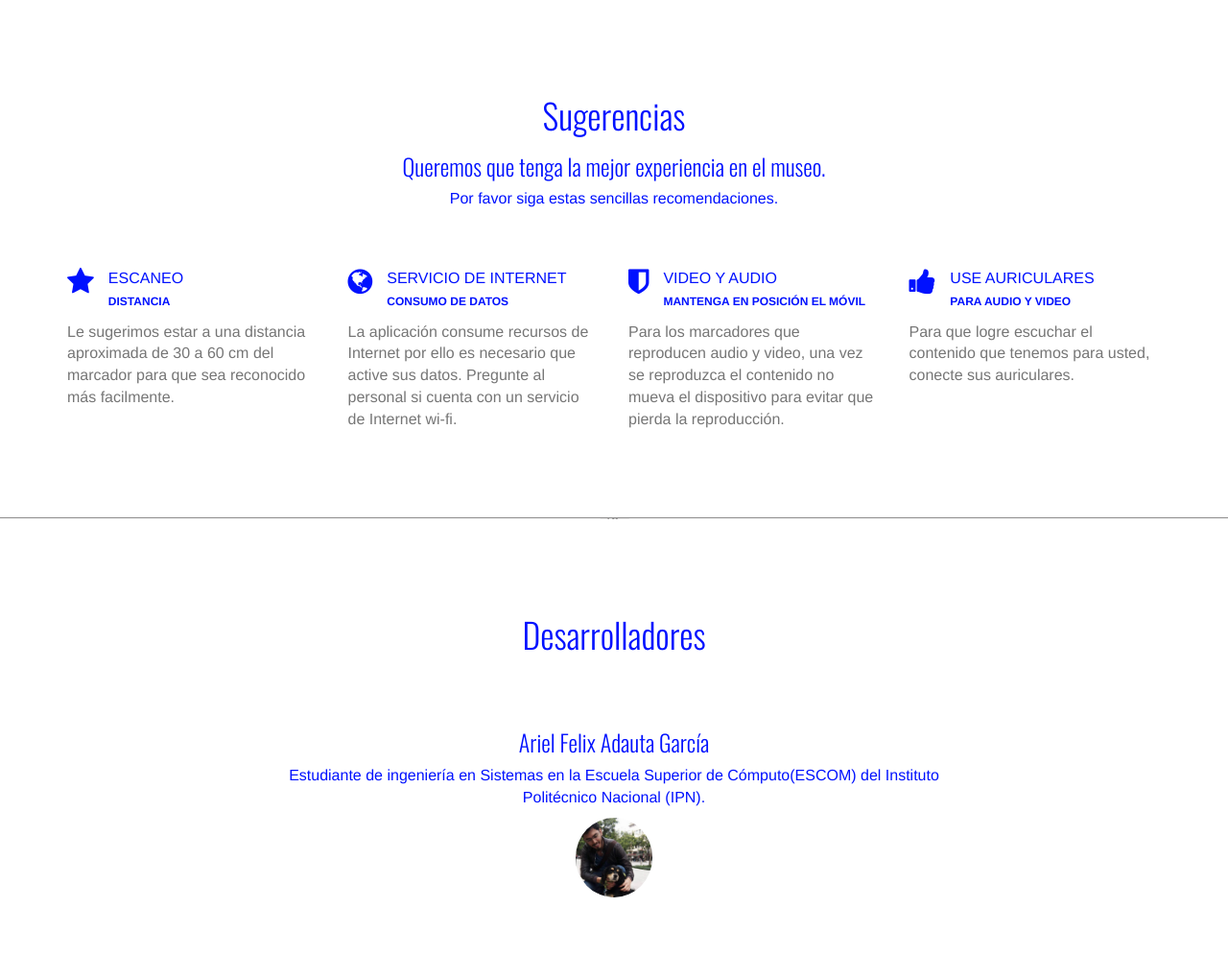
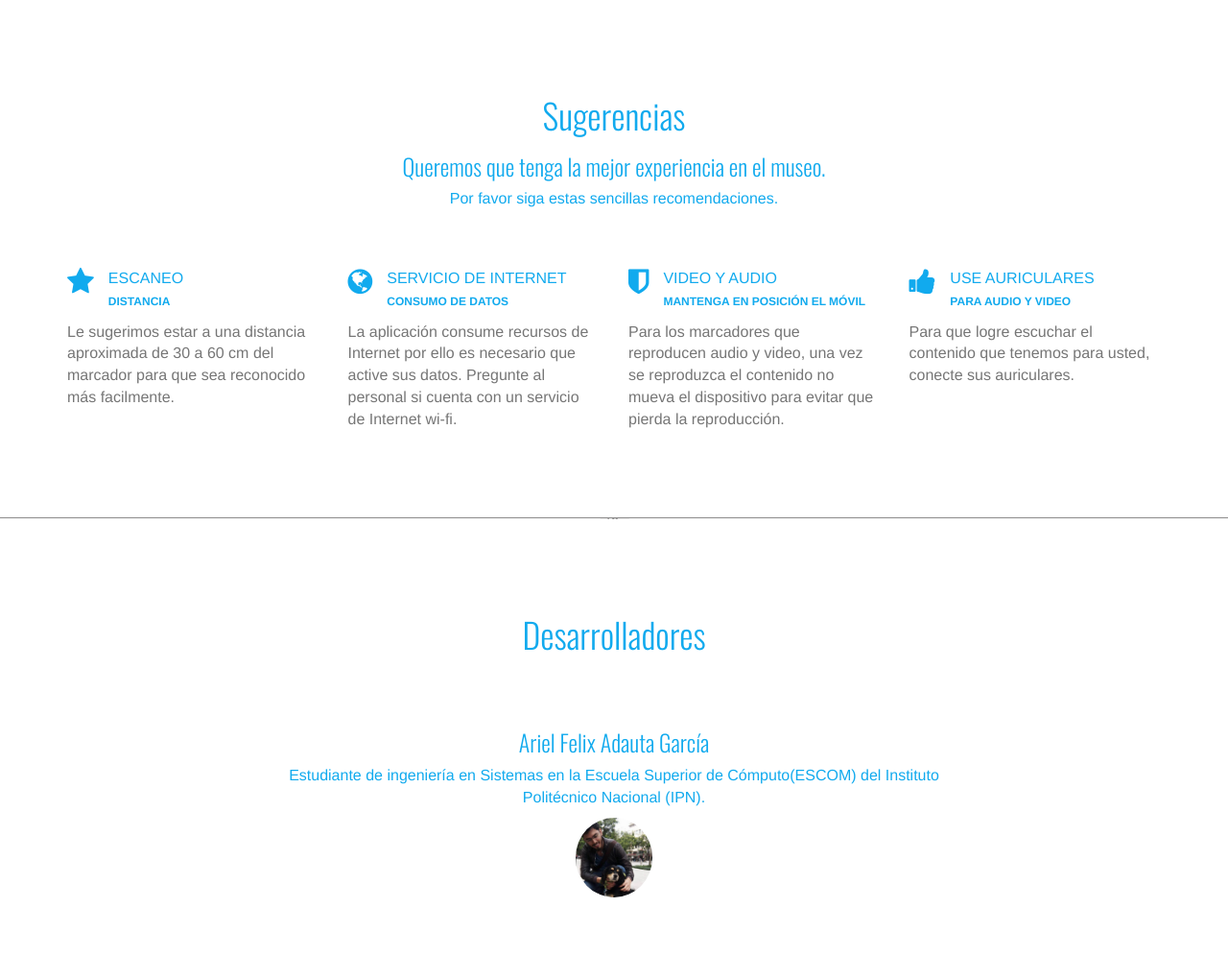
Before and after one commit to esedecks/TrabajoTerminal, a PHP site: page /acceso/Theme/index2.html in a window 1280 px wide. Shown: the whole page at 96% size. Run offline with PHP 8.4, Linux system fonts and the light colour scheme; some libraries are stand-ins or nearby versions.

Commit message:
cambios en el estilo aa CAMBIO COLOR

```diff
--- a/acceso/Theme/assets/css/style.css
+++ b/acceso/Theme/assets/css/style.css
@@ -68,13 +68,14 @@ html,
 body {
     height: 100%;
     background: transparent;
+    color: #1AE;
+
 }
 
 body {
     font-family: "Lato" sans-serif;
     font-weight: 400;
     font-size: 16px;
-    color: #01f;
 
     -webkit-font-smoothing: antialiased;
     -webkit-overflow-scrolling: touch;
```
